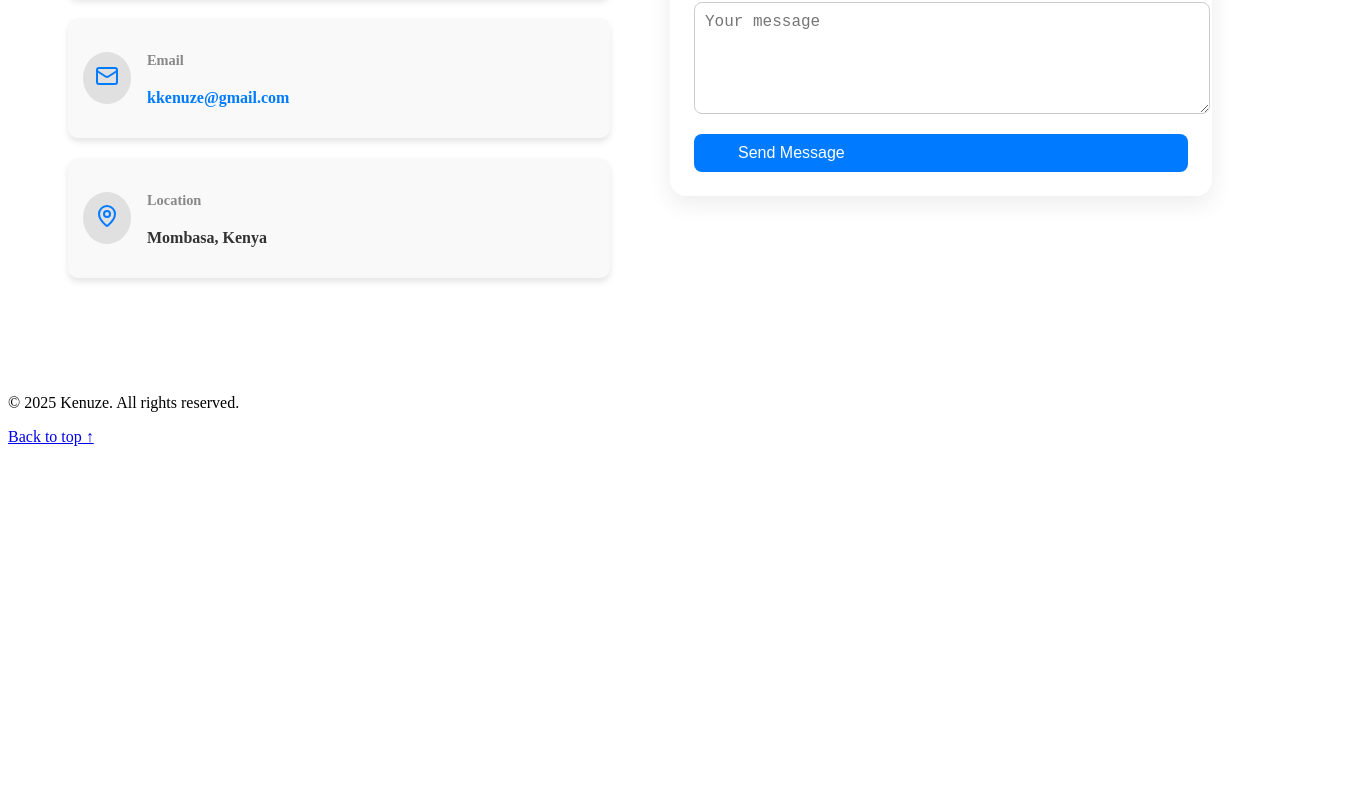
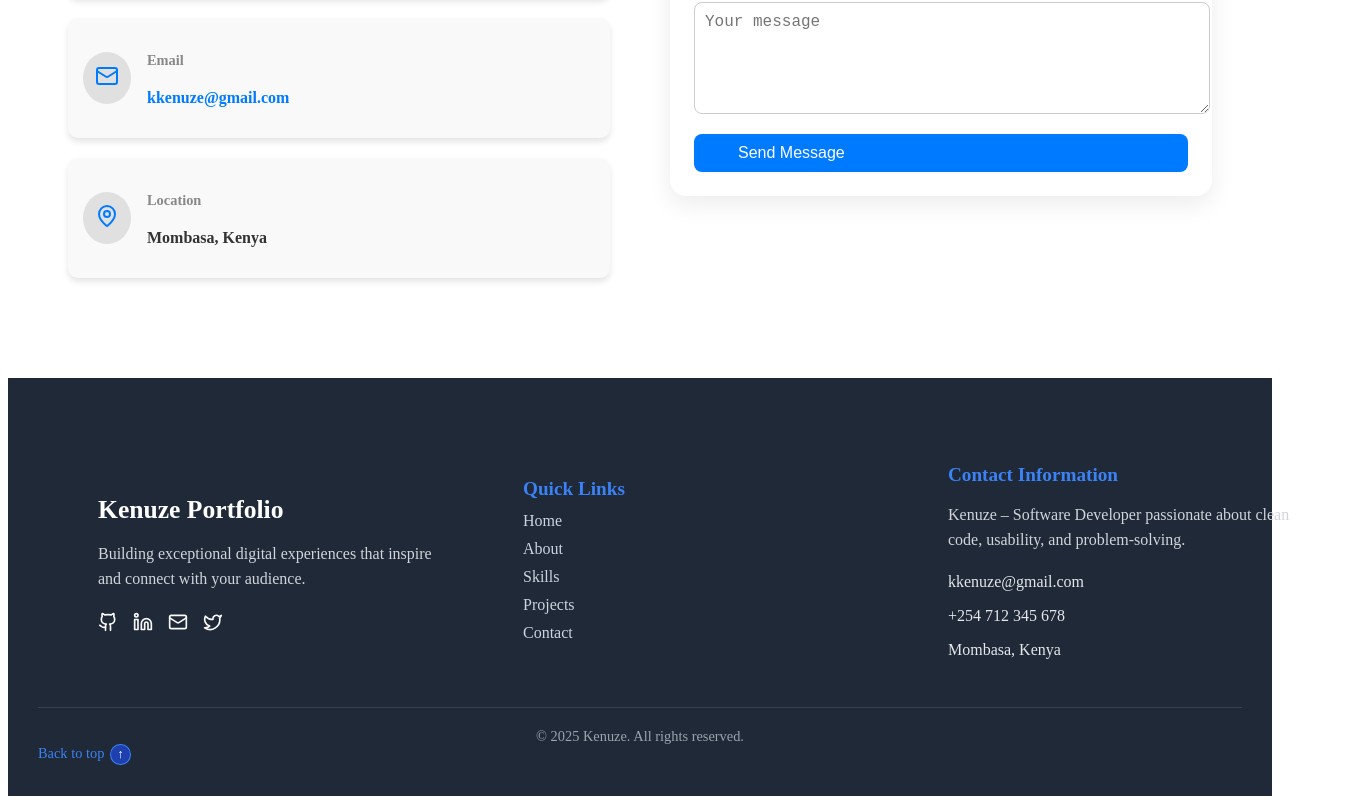
Before and after one commit to Farah-Bee/portfolio_website, a React (Vite) app: page / in a window 1280 px wide. Shown: the part 5823-6627 px from the top of the page, 1358 px wide, since content can reach past the window. Before the commit the page ends 6277 px from the top, so only its background shows below. Built offline with nearby package versions, Linux system fonts and the light colour scheme.

Commit message:
updated footer

```diff
--- a/src/components/Footer.tsx
+++ b/src/components/Footer.tsx
@@ -1,11 +1,57 @@
 import React from 'react';
+import { Github, Linkedin, Mail, Twitter } from "lucide-react";
 import '../styles/footer.css';
 
 const Footer = () => {
+  const currentYear = new Date().getFullYear();
+
   return (
     <footer className="footer">
-      <p>© {new Date().getFullYear()} Kenuze. All rights reserved.</p>
-      <a href="#hero">Back to top ↑</a>
+      <div className="container footer-grid">
+        {/* Section 1 - Branding */}
+        <div className="footer-section">
+          <h3 className="footer-title">Kenuze Portfolio</h3>
+          <p className="footer-description">
+            Building exceptional digital experiences that inspire and connect with your audience.
+          </p>
+          <div className="social-links">
+            <a href="https://github.com/kenuze" target="_blank" rel="noopener noreferrer"><Github size={20} /></a>
+            <a href="https://linkedin.com/in/kenuze" target="_blank" rel="noopener noreferrer"><Linkedin size={20} /></a>
+            <a href="mailto:kkenuze@gmail.com"><Mail size={20} /></a>
+            <a href="https://twitter.com/kenuze" target="_blank" rel="noopener noreferrer"><Twitter size={20} /></a>
+          </div>
+        </div>
+
+        {/* Section 2 - Quick Links */}
+        <div className="footer-section">
+          <h4 className="footer-subtitle">Quick Links</h4>
+          <ul className="footer-links">
+            <li><a href="#home">Home</a></li>
+            <li><a href="#about">About</a></li>
+            <li><a href="#skills">Skills</a></li>
+            <li><a href="#projects">Projects</a></li>
+            <li><a href="#contact">Contact</a></li>
+          </ul>
+        </div>
+
+        {/* Section 3 - Contact Info */}
+        <div className="footer-section">
+          <h4 className="footer-subtitle">Contact Information</h4>
+          <p className="footer-description">
+            Kenuze – Software Developer passionate about clean code, usability, and problem-solving.
+          </p>
+          <p className="footer-contact">kkenuze@gmail.com</p>
+          <p className="footer-contact">+254 712 345 678</p>
+          <p className="footer-contact">Mombasa, Kenya</p>
+        </div>
+      </div>
+
+      <div className="footer-bottom">
+        <p>© {currentYear} Kenuze. All rights reserved.</p>
+        <a href="#hero" className="back-to-top">
+          Back to top <span className="arrow">↑</span>
+        </a>
+      </div>
     </footer>
   );
 };
--- a/src/styles/footer.css
+++ b/src/styles/footer.css
@@ -0,0 +1,124 @@
+.footer {
+    background-color: #1f2937;
+    color: #f9fafb;
+    padding: 60px 30px 30px;
+  }
+
+  .container {
+    max-width: 1200px;
+    margin: 0 auto;
+  }
+
+  .footer-grid {
+    display: flex;
+    flex-wrap: wrap;
+    justify-content: space-between;
+    gap: 40px;
+  }
+
+  .footer-section {
+    flex: 1;
+    min-width: 250px;
+    max-width: 350px;
+  }
+
+  .footer-title {
+    font-size: 1.6rem;
+    font-weight: bold;
+    color: #ffffff;
+    margin-bottom: 10px;
+  }
+
+  .footer-subtitle {
+    font-size: 1.2rem;
+    font-weight: bold;
+    color: #3b82f6;
+    margin-bottom: 12px;
+  }
+
+  .footer-description {
+    font-size: 1rem;
+    line-height: 1.6;
+    color: #d1d5db;
+    margin-bottom: 20px;
+  }
+
+  .footer-links {
+    list-style: none;
+    padding: 0;
+    margin: 0;
+  }
+
+  .footer-links li {
+    margin-bottom: 10px;
+  }
+
+  .footer-links a {
+    color: #cbd5e0;
+    text-decoration: none;
+    transition: color 0.3s ease;
+  }
+
+  .footer-links a:hover {
+    color: #3b82f6;
+  }
+
+  .footer-contact {
+    font-size: 1rem;
+    color: #e5e7eb;
+    margin-bottom: 8px;
+  }
+
+  .social-links {
+    display: flex;
+    gap: 15px;
+    margin-top: 10px;
+  }
+
+  .social-links a {
+    color: #f9fafb;
+    transition: color 0.3s ease;
+  }
+
+  .social-links a:hover {
+    color: #3b82f6;
+  }
+
+  .footer-bottom {
+    border-top: 1px solid #374151;
+    margin-top: 40px;
+    padding-top: 20px;
+    font-size: 0.9rem;
+    color: #9ca3af;
+    text-align: center;
+  }
+
+  .footer-bottom p {
+    margin: 0;
+  }
+
+  .back-to-top {
+    color: #3b82f6;
+    text-decoration: none;
+    display: flex;
+    align-items: right;
+    transition: color 0.3s ease;
+  }
+
+  .back-to-top:hover {
+    color: #60a5fa;
+    align-items: right;
+  }
+
+  .arrow {
+    display: inline-block;
+    margin-left: 6px;
+    font-weight: bold;
+    transform: translateY(-1px);
+    border: 1px solid #3b82f6;
+    border-radius: 50%;
+    padding: 2px 6px;
+    font-size: 0.8rem;
+    background-color: #1e40af;
+    color: #ffffff;
+  }
```
